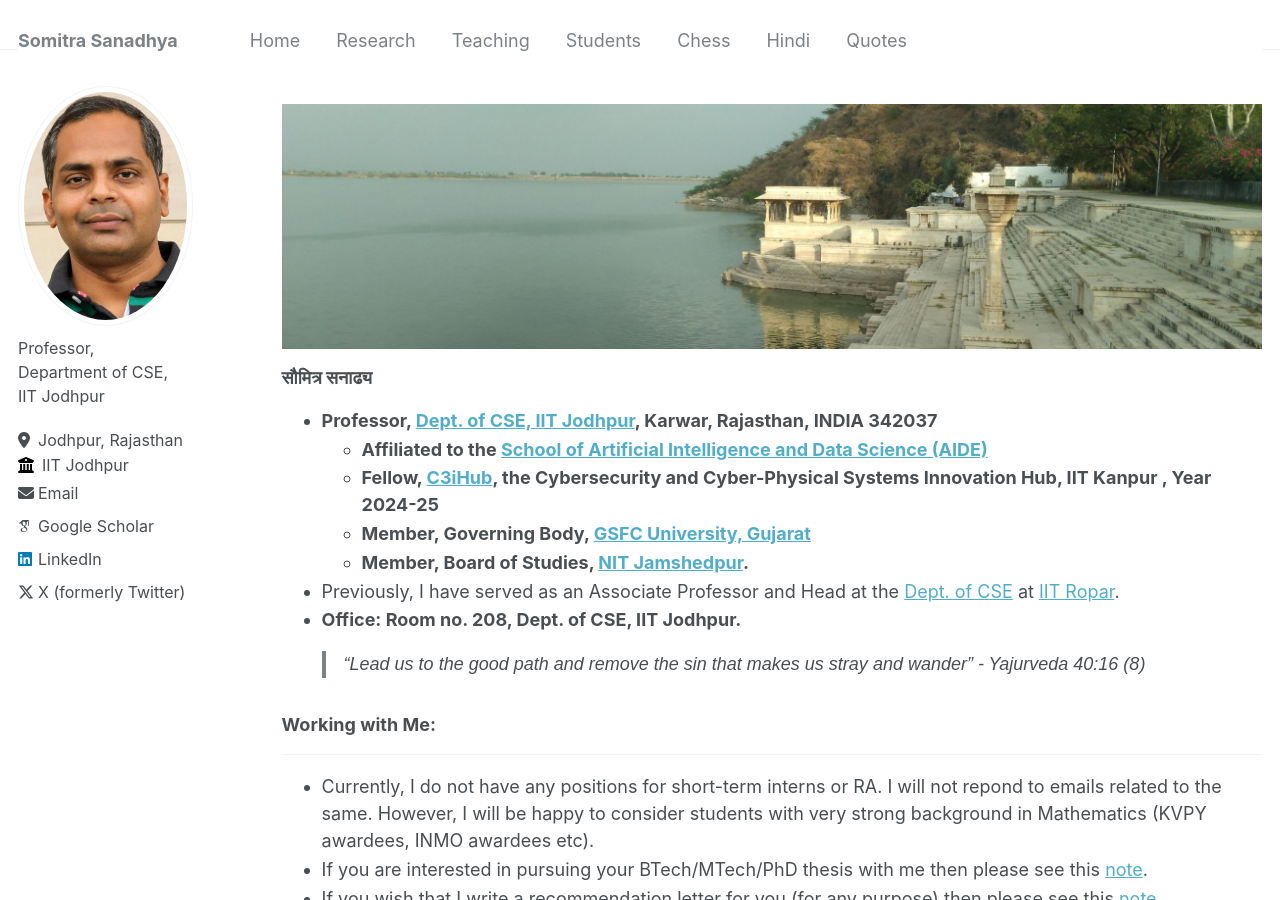
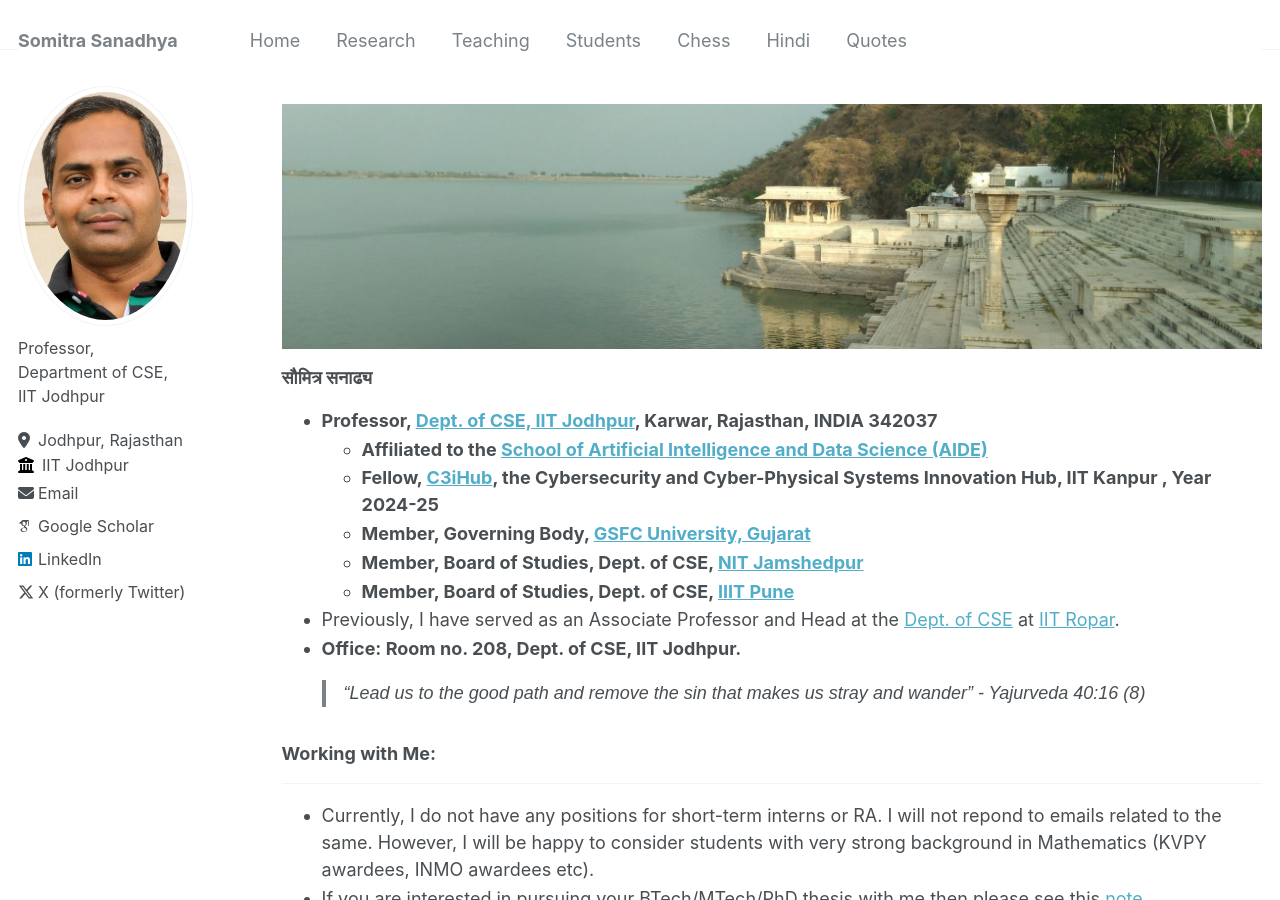
Before and after one commit to somitra-sanadhya/somitra-sanadhya.github.io, a Jekyll site: the page built from _pages/about.md, in a window 1280 px wide and 900 px high. Built offline with Jekyll 4.4.1, drawn with Linux system fonts in a browser that asks for light colours; some web fonts are replaced.

Commit message:
Update about.md

```diff
--- a/_pages/about.md
+++ b/_pages/about.md
@@ -13,7 +13,8 @@ redirect_from:
     + **Affiliated to the [School of Artificial Intelligence and Data Science (AIDE)](https://aide.iitj.ac.in/)**
     + **Fellow, [C3iHub](https://c3ihub.org/), the Cybersecurity and Cyber-Physical Systems Innovation Hub, IIT Kanpur , Year 2024-25**
     + **Member, Governing Body, [GSFC University, Gujarat](https://www.gsfcuniversity.ac.in/)**
-    + **Member, Board of Studies, [NIT Jamshedpur](https://www.nitjsr.ac.in/).**
+    + **Member, Board of Studies, Dept. of CSE, [NIT Jamshedpur](https://www.nitjsr.ac.in/)**
+    + **Member, Board of Studies, Dept. of CSE, [IIIT Pune](https://www.iiitp.ac.in/)**
 
   + Previously, I have served as an Associate Professor and Head at the [Dept. of CSE](https://cse.iitrpr.ac.in/) at [IIT Ropar](https://www.iitrpr.ac.in/).
   + **Office: Room no. 208, Dept. of CSE, IIT Jodhpur.**
```
